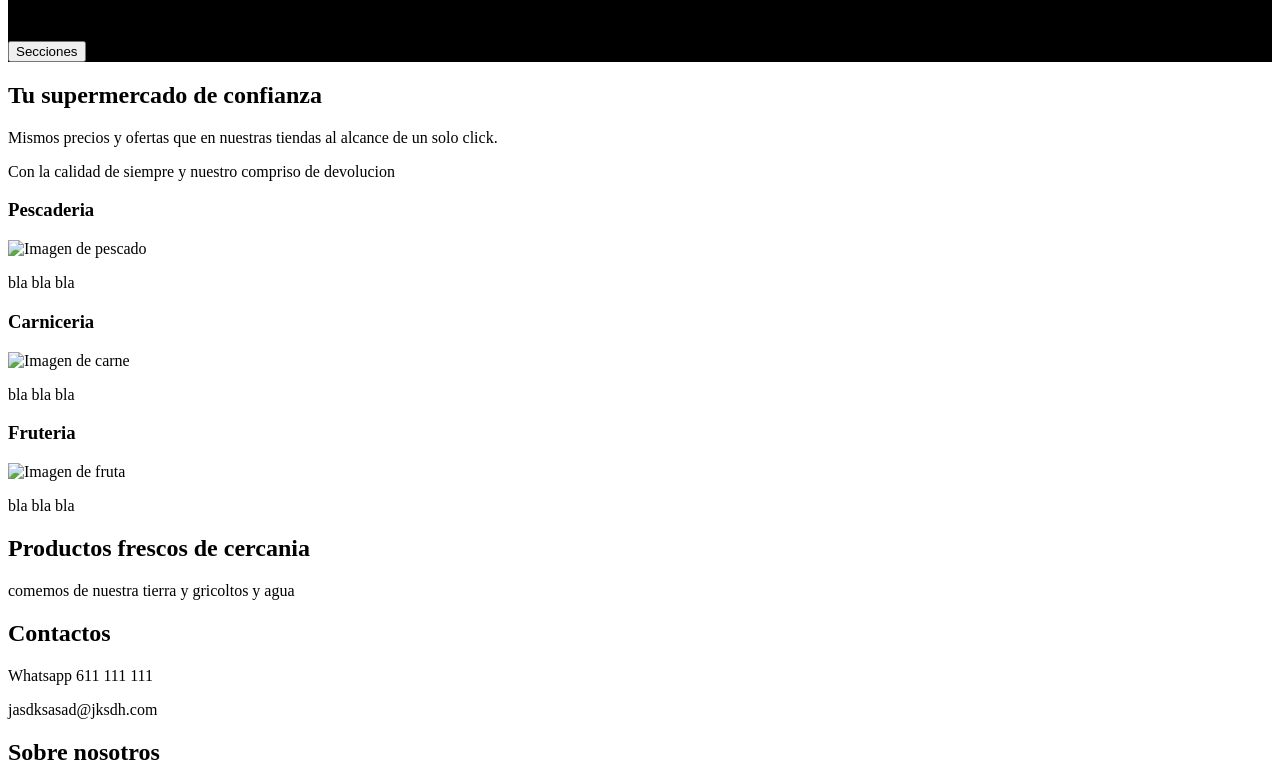
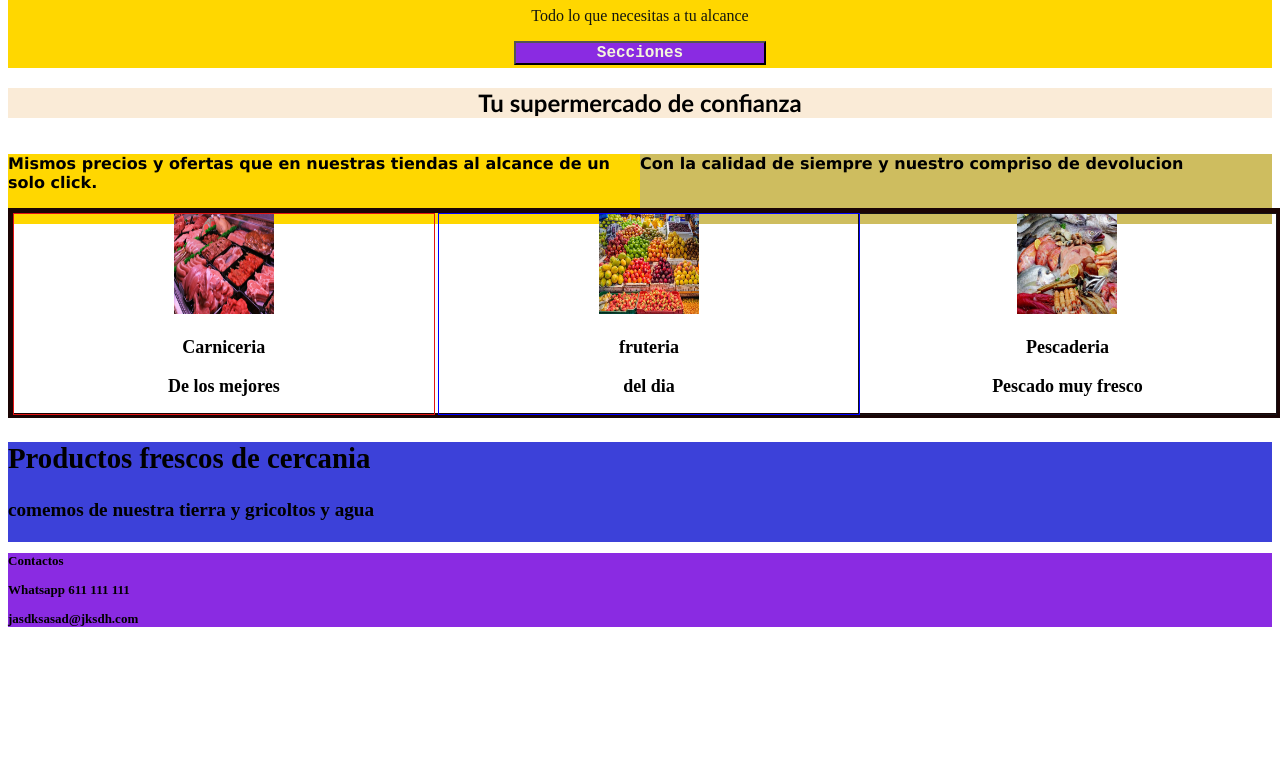
Before and after one commit to eyadcode4/Supermarket, a plain HTML site: page index.html in a window 1280 px wide. Shown: the part 73-847 px from the top of the page. Drawn offline with Linux system fonts and the light colour scheme.

Commit message:
this is the final version

```diff
--- a/css/header.css
+++ /dev/null
@@ -1,8 +0,0 @@
-header {
-    background-color: black;
-}
-
-.Img {
-    height: 50%;
-    background-color: yellow;
-}
--- a/index.html
+++ b/index.html
@@ -8,53 +8,68 @@
 </head>
 <body>
     <!--Header show case-->
-    <header id="showcase" class="grid">
-        <div class="Img"></div>
-        <div class="content wrap"></div>
-        <h1>SUPERMARKET</h1>
-        <p>Todo lo que necesitas a tu alcance</p>
-        <button type=Section>Secciones</button>
+    <header >
+        <div id="encapezera">
+
+            <h1 id="supermercado">SUPERMARKET</h1>
+            <p>Todo lo que necesitas a tu alcance</p>
+            <div>
+            <button id="button1" type=Section >Secciones</button>
+            </div>
+        </div>
     </header>
-    <!-- Main area-->
 
     <div>
-        <h2>Tu supermercado de confianza</h2>
-        <p>Mismos precios y ofertas que en nuestras tiendas al alcance de un solo click.</p>
-        <p>Con la calidad de siempre y nuestro compriso de devolucion</p>
+        <h2 id="h2c">Tu supermercado de confianza</h2>
     </div>
-    <section1>
-        <div>
-            <h3>Pescaderia</h3>
-            <img src="" alt="Imagen de pescado">
-            <p>bla bla bla</p>
+    <div id="p2">
+            <p id="p2i">Mismos precios y ofertas que en nuestras tiendas al alcance de un solo click.</p>
+            <p id="p2d">Con la calidad de siempre y nuestro compriso de devolucion</p>
+    </div>
+
+
+
+    <div id="madre">
+        <div id="hijo1" >
+            <img class="img" src="pescaderia.jpg" alt="Imagen de pescado">
+            <P>Pescaderia</P>
+            <p>Pescado muy fresco</p>
         </div>
-        <div>
-            <h3>Carniceria</h3>
-            <img src="" alt="Imagen de carne">
-            <p>bla bla bla</p>
+
+        <div id="hijo2" >
+            <img class="img" src="carniceria.jpg" alt="Imagen de carniceria">
+            <P>Carniceria</P>
+            <p> De los mejores</p>
         </div>
-        <div>
-            <h3>Fruteria</h3>
-            <img src="" alt="Imagen de fruta">
-            <p>bla bla bla</p>
+
+        <div id="hijo3" >
+            <img class="img" src="fruteria.jpg" alt="Imagen de fruteria">
+            <P>fruteria</P>
+            <p> del dia </p>
         </div>
-    </section>
-    <div>
+
+    </div>
+
+    <div id="sec3">
         <h2>Productos frescos de cercania</h2>
         <p>comemos de nuestra tierra y gricoltos y agua</p>
     </div>
-    <!-- creo que podemos eligir fotos -->
-    <section2>
-        <div class="box">
-            <h2 class="content title">Contactos</h2>
-           <p>Whatsapp 611 111 111</p>
-           <p>jasdksasad@jksdh.com</p>
+
+    <section3>
+        <div class="box1">
+            <h2 class="contenttitle">Contactos
+                <p>Whatsapp 611 111 111</p>
+                <p>jasdksasad@jksdh.com</p>
+            </h2>
         </div>
-        <div clas="box">
-            <h2 class="contet title">Sobre nosotros</h2>
-            <p>Cuidamos el medio ambiente</p>
+        <div class="box2">
+            <h2 class="contettitle">
+                <p> Sobre nosotros</p>
+                <p>Cuidamos el medio ambiente</p>
+            </h2>
         </div>
 
-    </section>
+    </section3>
+     <!-- creo que podemos eligir fotos 1 -->
 </body>
 </html>
--- a/style.css
+++ b/style.css
@@ -1 +1,108 @@
-@import "./css/header.css";
+#encapezera{
+    width: 100%;
+    height: 120px;
+    background-color: gold;
+    text-align: center;
+    color: rgb(19, 22, 15);
+}
+
+#button1{
+    width: 20%;
+    background-color: blueviolet;
+    align-items: center;
+    font-size: 100%;
+    font-family: 'Courier New', Courier, monospace;
+    color: beige;
+    font-weight: bold;
+    position: relative;
+}
+
+
+#h2c{
+    height: 30px;
+    text-align: center;
+    background-color: antiquewhite;
+    font-family: 'Gill Sans', 'Gill Sans MT', Calibri, 'Trebuchet MS', sans-serif;
+}
+#p2{
+    height: 70px;
+    width: 100%;
+    position: relative;
+}
+#p2d{
+    width: 50%;
+    height: 70px;
+    position: absolute;
+    right: 0px;
+    background-color: rgb(206, 189, 95);
+    font-weight: bolder;
+    font-size: xx-larger;
+    font-family: 'Lucida Sans', 'Lucida Sans Regular', 'Lucida Grande', 'Lucida Sans Unicode', Geneva, Verdana, sans-serif;
+}
+#p2i{
+    width: 50%;
+    height: 70px;
+    position: absolute;
+    left: 0px;
+    background-color: gold;
+    font-size: xx-larger;
+    font-weight: bolder;
+    font-family: 'Lucida Sans', 'Lucida Sans Regular', 'Lucida Grande', 'Lucida Sans Unicode', Geneva, Verdana, sans-serif;
+}
+
+#madre{
+    width: 100%;
+    height: 200px;
+    border: 5px solid rgb(26, 4, 4);
+    position: relative;
+    text-align: center;
+    font-size: large;
+    font-weight: bolder;
+}
+#hijo1{
+    width: 33%;
+    height: 200px;
+    border: 0.01px solid rgb(22, 18, 22);
+    position: absolute;
+    right: 0px;
+}
+#hijo2{
+    width: 33.2%;
+    height: 200px;
+    border: 1px solid rgb(226, 20, 20);
+    position: absolute;
+    left: 0;
+}
+#hijo3{
+    width: 33.2%;
+    height: 200px;
+    border: 1px solid blue;
+    position: absolute;
+    right: 33% ;
+}
+.img{
+    width: 100px;
+    height: 100px;
+}
+
+#sec3{
+    width: 100%;
+    height: 100px;
+    background-color: rgb(60, 65, 217);
+    border: 5px black;
+    font-size: larger;
+    font-weight: bolder;
+}
+.box1{
+    width: 100%;
+    height: 200px;
+}
+.box2{
+    width: 100%;
+    height: 100px;
+    background-color: aqua;
+}
+.contenttitle{
+    background-color: blueviolet;
+    font-size: small;
+}
```
Also changed, not shown: test.html (deleted, +0 -1 lines), test2.html (deleted, +0 -1 lines), cabecera supermarket.jpg (added), carniceria.jpg (added), fruteria.jpg (added), pescaderia.jpg (added).
